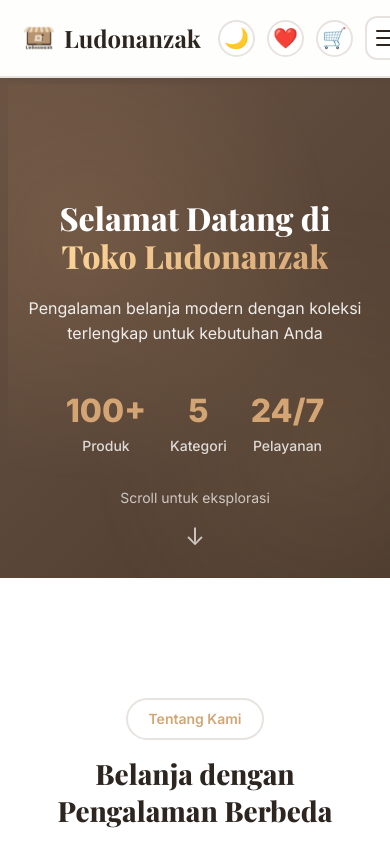
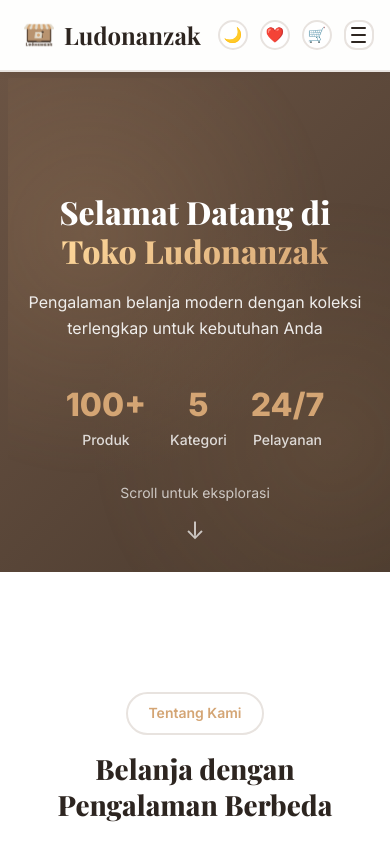
Before and after one commit to luckqfz/E-Commerce, a plain HTML site: page index.html in a window 390 px wide. Shown: the top 844 px of the page. Drawn offline with nearby package versions, Linux system fonts and the light colour scheme.

Commit message:
Fix Size cuy

```diff
--- a/src/style/style.css
+++ b/src/style/style.css
@@ -305,8 +305,8 @@ body {
 
 .action-btn {
   position: relative;
-  width: 37px;
-  height: 37px;
+  width: 30px;
+  height: 30px;
   border: none;
   border-radius: var(--radius-full);
   background: var(--color-surface);
@@ -315,7 +315,7 @@ body {
   display: flex;
   align-items: center;
   justify-content: center;
-  font-size: 20px;
+  font-size: 15px;
   transition: all var(--transition-base);
   border: 2px solid var(--color-border);
 }
@@ -364,8 +364,8 @@ body {
   display: none;
   flex-direction: column;
   gap: 5px;
-  width: 44px;
-  height: 44px;
+  width: 30px;
+  height: 30px;
   align-items: center;
   justify-content: center;
   border: 2px solid var(--color-border);
@@ -376,7 +376,7 @@ body {
 }
 
 .menu-toggle span {
-  width: 22px;
+  width: 15px;
   height: 2px;
   background: var(--color-text);
   border-radius: 2px;
```
